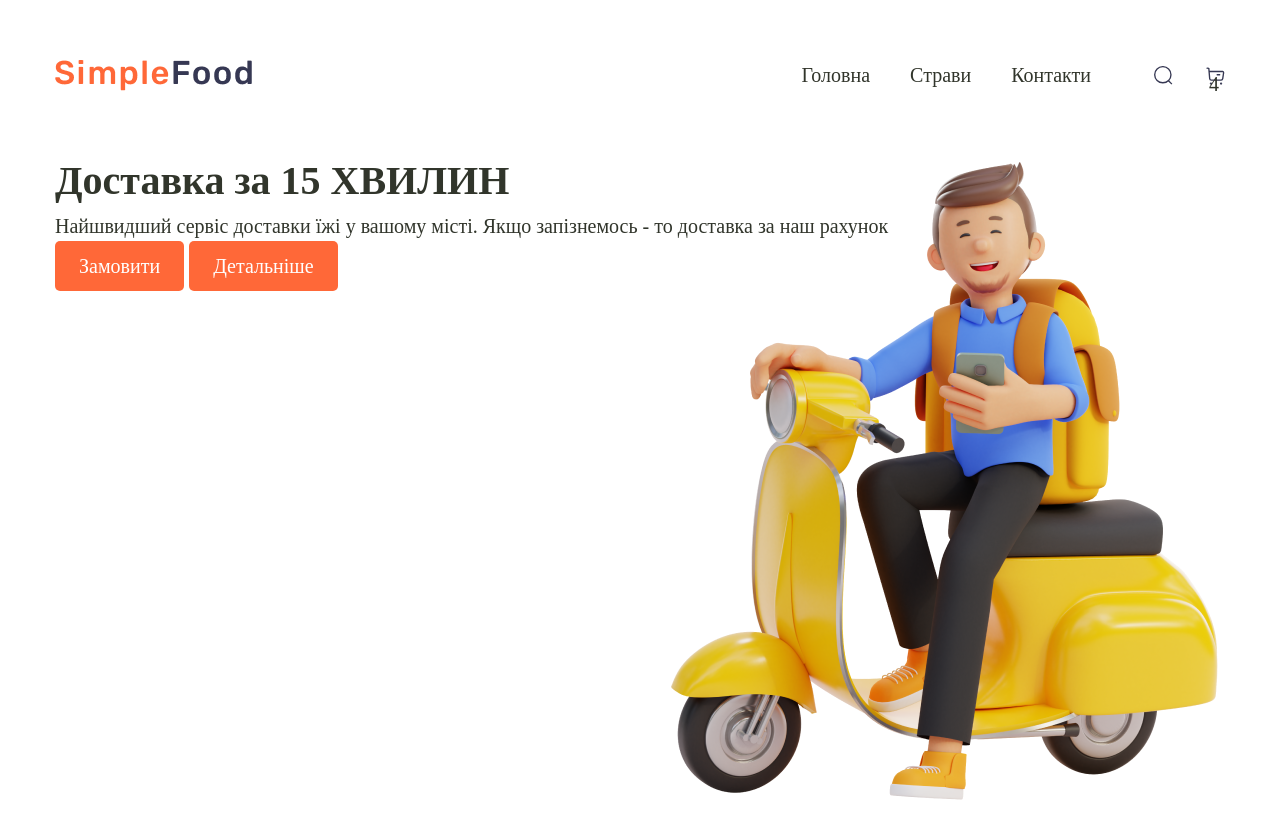
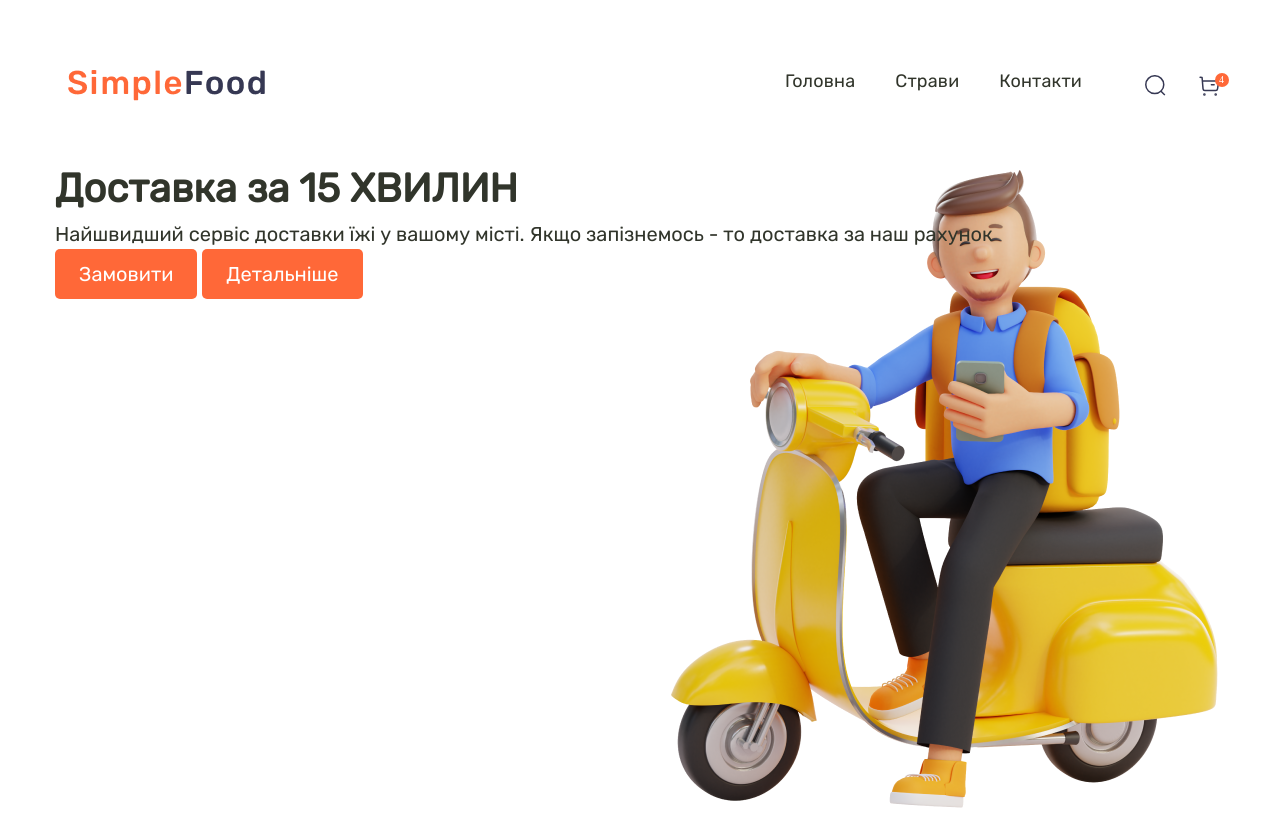
Before and after one commit to kravchuk-avk/up, a website: page app/index.html in a window 1280 px wide. Drawn offline with nearby package versions, Linux system fonts and the light colour scheme; files that its build step writes are made by us from their sources.

Commit message:
header+fonts

```diff
--- a/app/scss/_fonts.scss
+++ b/app/scss/_fonts.scss
@@ -0,0 +1,29 @@
+@font-face {
+  font-family: 'Rubik-Light';
+  font-weight: 300;
+  font-style: normal;
+  src: local('Rubik-Light'),
+        url(../fonts/Rubik-Light.woff2) format('woff2'),
+        url(../fonts/Rubik-Light.woff) format('woff');
+  font-display: swap;
+}
+
+@font-face {
+  font-family: 'Rubik-Regular';
+  font-weight: 400;
+  font-style: normal;
+  src: local('Rubik-Regular'),
+        url(../fonts/Rubik-Regular.woff2) format('woff2'),
+        url(../fonts/Rubik-Regular.woff) format('woff');
+  font-display: swap;
+}
+
+@font-face {
+  font-family: 'Rubik-Medium';
+  font-weight: 500;
+  font-style: normal;
+  src: local('Rubik-Medium'),
+    url(../fonts/Rubik-Medium.woff2) format('woff2'),
+    url(../fonts/Rubik-Medium.woff) format('woff');
+  font-display: swap;
+}
--- a/app/scss/_global.scss
+++ b/app/scss/_global.scss
@@ -1,11 +1,9 @@
 body {
-  font-family: Rubik;
+  @extend %quicksand-400;
   font-size: 20px;
   font-style: normal;
-  font-weight: 400;
   line-height: 1.5;
   color: #31352B;
-  /* 30px */
 }
 
 .container {
@@ -27,6 +25,13 @@ body {
   overflow: hidden;
 }
 
+// .logo {
+//   max-width: 200px;
+//   width: 100%;
+//   height: 39px;
+// }
+
+
 .btn {
   font-weight: 400;
   line-height: 1.3;
--- a/app/scss/_vars.scss
+++ b/app/scss/_vars.scss
@@ -0,0 +1,14 @@
+%quicksand-300 {
+  font-family: 'Rubik-Light';
+  font-weight: 300;
+}
+
+%quicksand-400 {
+  font-family: 'Rubik-Regular';
+  font-weight: 400;
+}
+
+%quicksand-500 {
+  font-family: 'Rubik-Medium';
+  font-weight: 500;
+}
--- a/app/scss/style.scss
+++ b/app/scss/style.scss
@@ -9,7 +9,8 @@
   &__menu {
     display: flex;
     justify-content: space-between;
-    padding: 60px 0;
+    text-align: center;
+    padding: 70px 5px 58px 13px;
   }
 
   &__inner {
@@ -19,6 +20,12 @@
   &__list {
     display: flex;
     margin-right: 63px;
+  }
+
+  &__item {
+    font-size: 18px;
+    line-height: 1.3;
+    letter-spacing: 0.18px;
   }
 
   &__item:not(:last-child) {
@@ -33,24 +40,38 @@
 
   &__url {
   display: block;
-  width: 19px;
-  height: 19px;
-  padding: 3px;
+  width: 21px;
+  height: 21px;
   border-radius: 3px;
   background-repeat: no-repeat;
   background-position: center center;
   background-size: contain;
-  transition: box-shadow 0.5s,
-  opacity 0.5s,
-  ease-in-out;
-
+  position: relative;
+  // padding: 13px;
   }
 
   &__search {
     margin-right: 33px;
   }
 
- &__content {
+  &__number {
+    position: absolute;
+    top: -2px;
+    left: calc(50% + 5px);
+    width: 14px;
+    height: 14px;
+    border-radius: 50%;
+    background-color: #FF6838;
+    color: #FFF;
+    text-align: center;
+    font-family: Rubik;
+    font-size: 10px;
+    font-style: normal;
+    font-weight: 400;
+    line-height: 14px;
+  }
+
+  &__content {
     background-repeat: no-repeat;
     background-position: right;
     background-size: auto;
```
Also changed, not shown: app/fonts/Rubik-Light.ttf (added), app/fonts/Rubik-Light.woff (added), app/fonts/Rubik-Light.woff2 (added), app/fonts/Rubik-Medium.ttf (added), app/fonts/Rubik-Medium.woff (added), app/fonts/Rubik-Medium.woff2 (added), app/fonts/Rubik-Regular.ttf (added), app/fonts/Rubik-Regular.woff (added), app/fonts/Rubik-Regular.woff2 (added).
